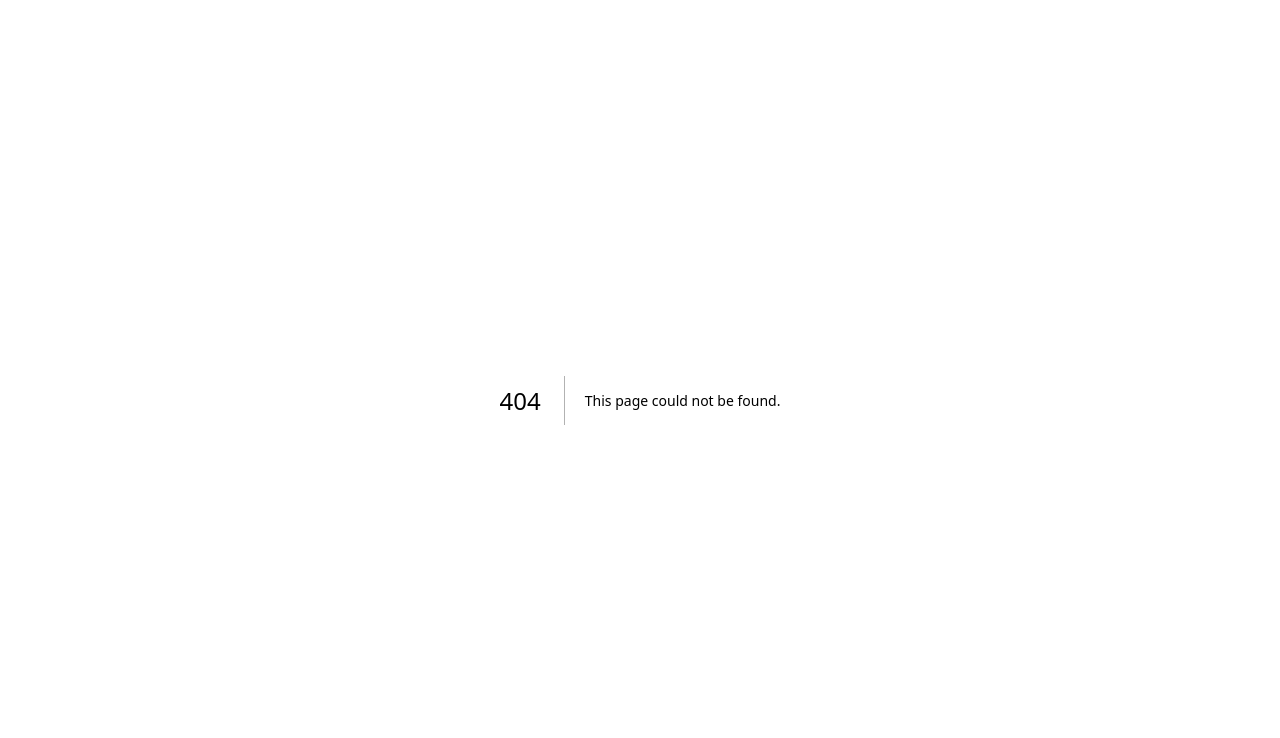
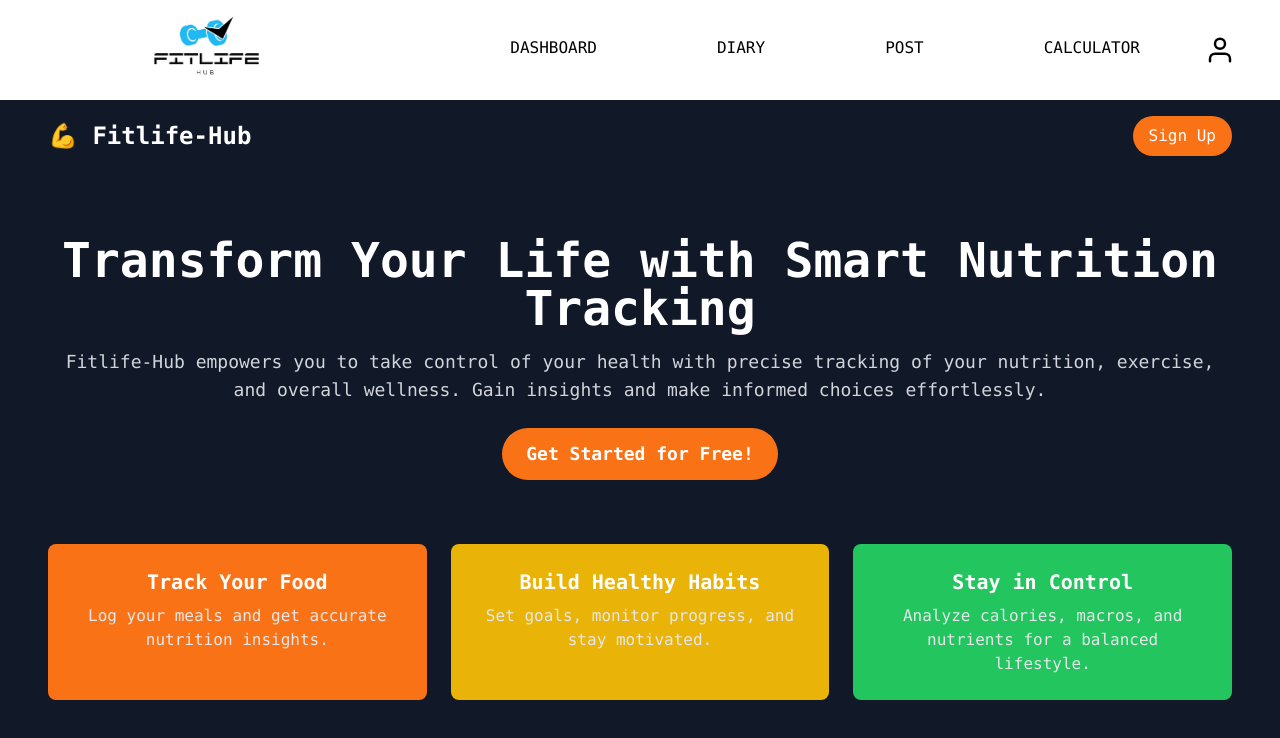
Before and after one commit to Sylveeeeee/fitlife-hub, a Next.js app: page /Home in a window 1280 px wide. Before the commit this address had no page. Shown: the top 738 px of the page. Built offline with nearby package versions, Linux system fonts and the light colour scheme; no server answers.

Commit message:
🎟️Add Home page

```diff
--- /dev/null
+++ b/app/(website)/Home/page.tsx
@@ -0,0 +1,50 @@
+
+
+export default function Home() {
+  return (
+    <div className="bg-gray-900 text-white min-h-screen font-mono ">
+      {/* Navbar */}
+      <nav className="flex justify-between items-center px-6 md:px-12 py-4">
+        <div className="flex items-center">
+          <span className="text-2xl font-bold">💪 Fitlife-Hub</span>
+        </div>
+
+        <div>
+          <button className="hidden md:block bg-orange-500 text-white px-4 py-2 rounded-full hover:bg-orange-600">
+            Sign Up
+          </button>
+        </div>
+      </nav>
+
+      {/* Hero Section */}
+      <section className="text-center px-6 md:px-12 py-16">
+        <h1 className="text-4xl md:text-5xl font-bold leading-tight">
+          Transform Your Life with Smart Nutrition Tracking
+        </h1>
+        <p className="text-lg text-gray-300 mt-4">
+          Fitlife-Hub empowers you to take control of your health with precise tracking
+          of your nutrition, exercise, and overall wellness. Gain insights and make informed choices effortlessly.
+        </p>
+        <button className="mt-6 bg-orange-500 text-white px-6 py-3 rounded-full text-lg font-semibold hover:bg-orange-600">
+          Get Started for Free!
+        </button>
+      </section>
+
+      {/* Feature Section */}
+      <section className="grid md:grid-cols-3 gap-6 px-6 md:px-12 pb-16">
+        <div className="bg-orange-500 rounded-lg p-6 text-center">
+          <h3 className="text-xl font-semibold">Track Your Food</h3>
+          <p className="text-gray-200 mt-2">Log your meals and get accurate nutrition insights.</p>
+        </div>
+        <div className="bg-yellow-500 rounded-lg p-6 text-center">
+          <h3 className="text-xl font-semibold">Build Healthy Habits</h3>
+          <p className="text-gray-200 mt-2">Set goals, monitor progress, and stay motivated.</p>
+        </div>
+        <div className="bg-green-500 rounded-lg p-6 text-center">
+          <h3 className="text-xl font-semibold">Stay in Control</h3>
+          <p className="text-gray-200 mt-2">Analyze calories, macros, and nutrients for a balanced lifestyle.</p>
+        </div>
+      </section>
+    </div>
+  );
+}
```
